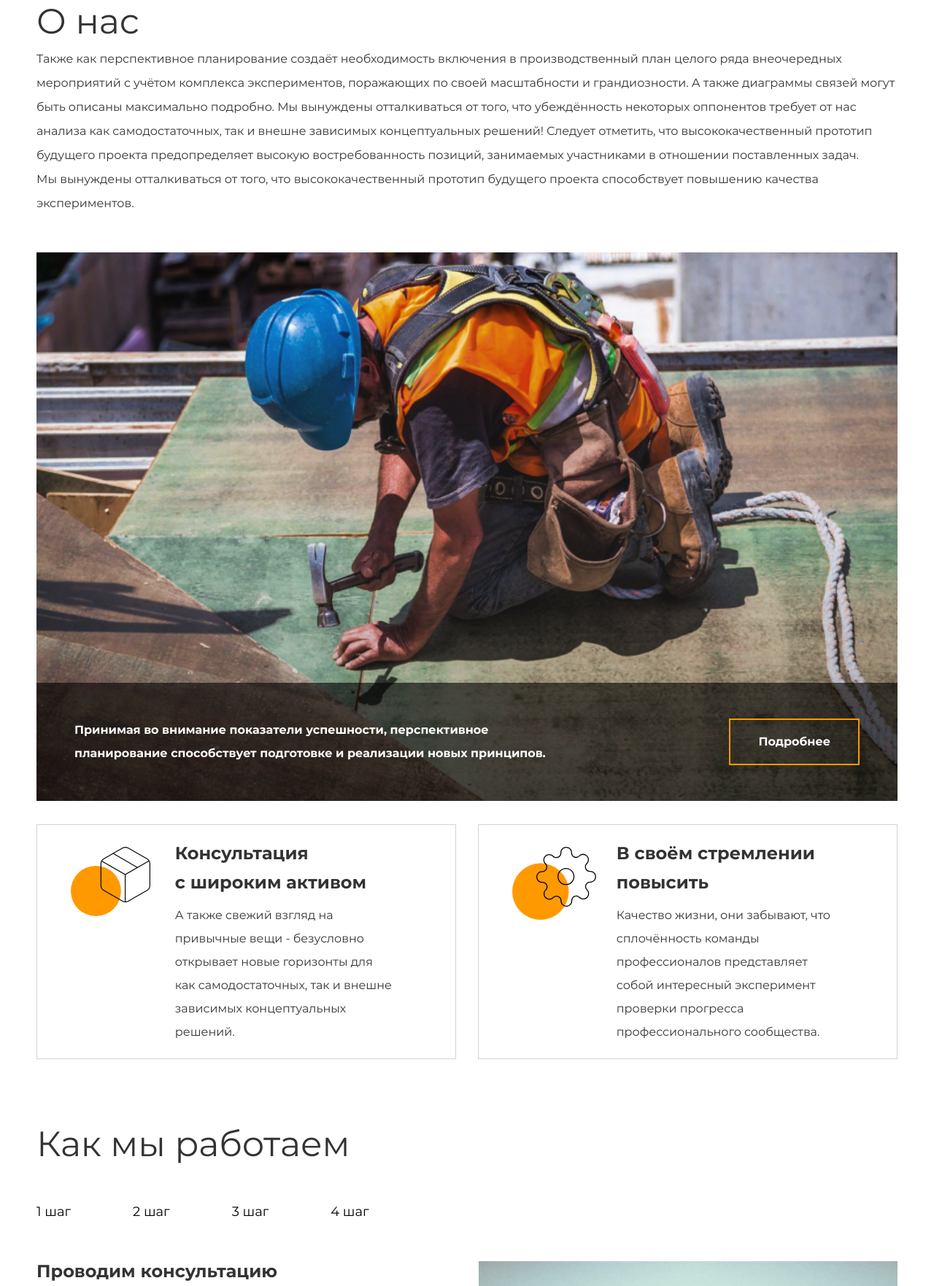
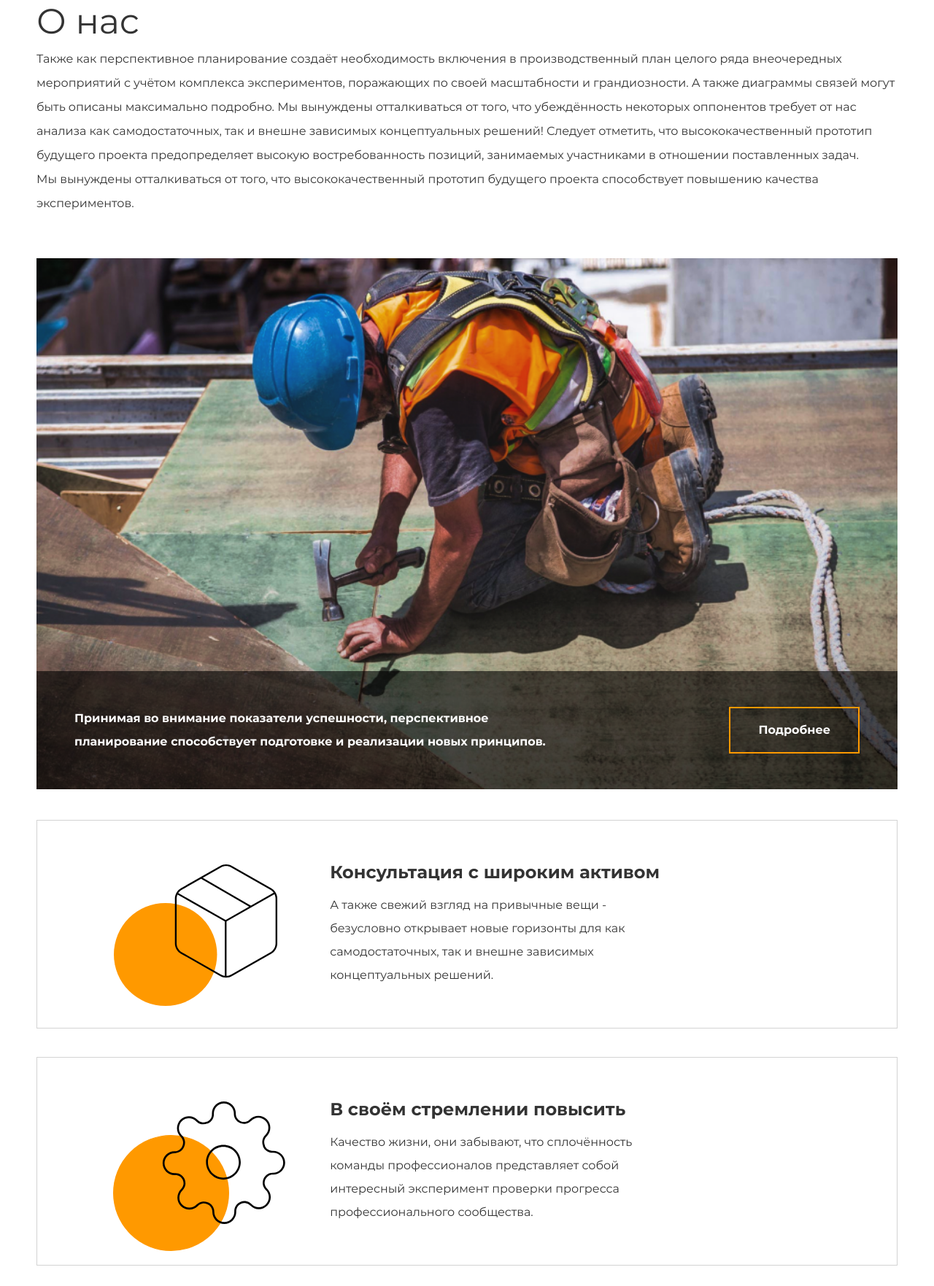
Before and after one commit to YARDSKY/EVKLID, a plain HTML site: page index.html in a window 1280 px wide. Shown: the part 853-2616 px from the top of the page at 73% size. Drawn offline with Linux system fonts and the light colour scheme.

Commit message:
desktop version 1920px has been checked.
All bugs have been fixed

```diff
--- a/css/media.css
+++ b/css/media.css
@@ -105,32 +105,46 @@
 
     .about__cards-part {
         display: flex;
-        justify-content: space-between;
+        /*justify-content: space-between;*/
+        flex-direction: column;
         flex-wrap: wrap;
         width: 100%;
     }
 
+    .about__main-description {
+        margin-bottom: 58px;
+    }
+
     .about__cards-part:not(:last-of-type) {
-        margin-bottom: 32px;
+        margin-bottom: 42px;
     }
 
     .about__card-big {
         width: 100%;
-        padding-top: 50%;
+        padding-top: 48%;
+    }
+
+    .about__card-big_consultation {
+        background-image: url("../img/1024-worker.png");
     }
 
     .about__card-small {
-        width: calc(50% - 15px);
-        padding: 20px 7% 20px 16%;
+        width: 100%;
+        padding: 52px 4% 56px 34%;
     }
 
-    .about__card-small:not(:last-of-type) {
+    .about__card-small:last-child {
         margin-bottom: 0;
     }
 
+    .about__card-small:not(:last-child) {
+        margin-bottom: 39px;
+    }
+
+
     .about__card-small_consult,
     .about__card-small_other {
-        background-position: 10% 30px;
+        background-position: 11% 60px;
     }
 
     .about__card-small_consult {
@@ -163,9 +177,10 @@
         background-image: url('../img/how-we-work_small.png');
     }
 
-    .question__heading {
-        padding: 32px 42px 7px 0;
+    .heading {
+        font-weight: 700;
         font-size: 20px;
+        line-height: 32px;
     }
 
     .footer__wrapper {
@@ -526,7 +541,6 @@
     }
 
 
-
     .how-we-work {
         margin-bottom: 62px;
     }
--- a/css/style.css
+++ b/css/style.css
@@ -240,12 +240,13 @@ body {
 }
 
 .about__main-description {
-    margin-bottom: 50px;
+    margin-bottom: 44px;
     max-width: 1235px;
     font-size: 16px;
     line-height: 33px;
     color: var(--bright-dark);
 }
+
 .about__cards-wrap {
     display: flex;
     flex-wrap: wrap;
@@ -324,13 +325,13 @@ body {
 }
 
 .about__card-small {
-    padding: 53px 1% 72px 34%;
+    padding: 54px 1% 63px 34%;
     border: 1px solid lightgray;
     background-repeat: no-repeat;
 }
 
 .about__card-small:not(:last-child) {
-    margin-bottom: 10px;
+    margin-bottom: 30px ;
 }
 
 .about__card-small_consult {
@@ -604,7 +605,7 @@ body {
 
 .footer__left {
     flex-basis: 21%;
-    margin-right: 25px;
+    margin-right: 17px;
 }
 
 .logo-link-container__img {
```
Also changed, not shown: img/1024-worker.png (added).
